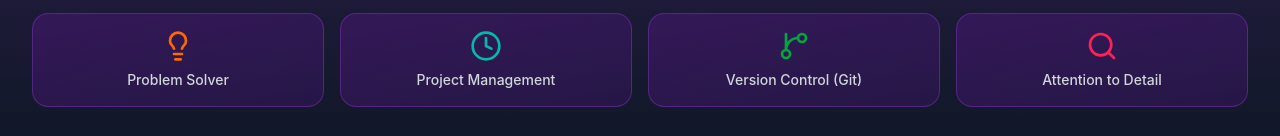
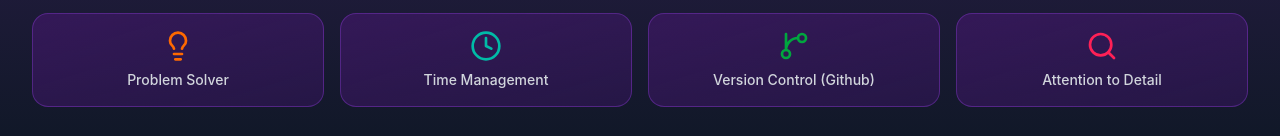
Before and after one commit to jmcustodio2001/portfolio, a React app: page /about in a window 1280 px wide. Shown: the part 1584-1720 px from the top of the page. Built offline with nearby package versions, Linux system fonts and the light colour scheme; the HTML template or start-up script is replaced by a standard one.

Commit message:
"update2"

```diff
--- a/src/pages/Aboutpage.tsx
+++ b/src/pages/Aboutpage.tsx
@@ -112,8 +112,12 @@ const AboutPage: React.FC = () => {
       color: "text-indigo-500",
     },
     { icon: Lightbulb, text: "Problem Solver", color: "text-orange-500" },
-    { icon: Clock, text: "Project Management", color: "text-teal-500" },
-    { icon: GitBranch, text: "Version Control (Git)", color: "text-green-600" },
+    { icon: Clock, text: "Time Management", color: "text-teal-500" },
+    {
+      icon: GitBranch,
+      text: "Version Control (Github)",
+      color: "text-green-600",
+    },
     { icon: Search, text: "Attention to Detail", color: "text-rose-500" },
   ];
 
--- a/src/pages/Contactpage.tsx
+++ b/src/pages/Contactpage.tsx
@@ -50,7 +50,7 @@ const ContactPage: React.FC = () => {
 
       // Create Gmail compose link with form data
       const subject = `Portfolio Contact: ${formData.name} sent a message`;
-      const body = `Name: ${formData.name}Email: ${formData.email}AMessage:%0D%0A${formData.message}Sent from Portfolio Contact Form`;
+      const body = `Name: ${formData.name}Email: ${formData.email}Message:${formData.message}Sent from Portfolio Contact Form`;
 
       const gmailComposeLink = `https://mail.google.com/mail/?view=cm&fs=1&to=j.mcustodio2001@gmail.com&su=${encodeURIComponent(subject)}&body=${encodeURIComponent(body)}`;
 
```
